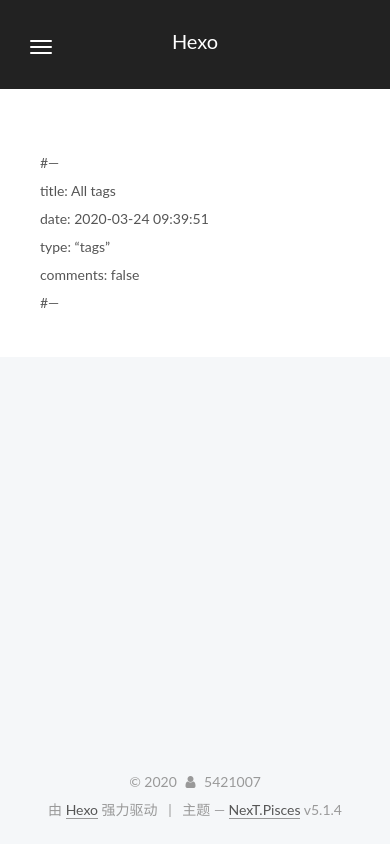
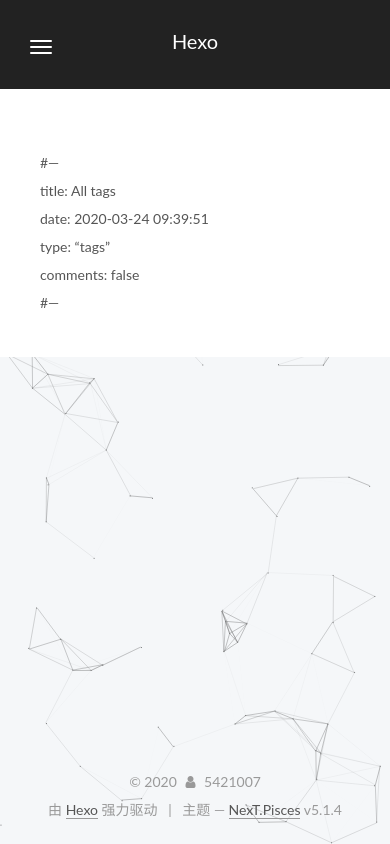
Before and after one commit to 5421007/5421007.github.io, a plain HTML site: page tags/index.html in a window 390 px wide. Drawn offline with Linux system fonts and the light colour scheme.

Commit message:
Site updated: 2020-03-24 14:05:02

```diff
--- a/css/main.css
+++ b/css/main.css
@@ -1943,7 +1943,7 @@ pre .javascript .function {
   width: 4px;
   height: 4px;
   border-radius: 50%;
-  background: #8cfcff;
+  background: #edff6b;
 }
 .links-of-blogroll {
   font-size: 13px;
--- /dev/null
+++ b/js/src/sipder.js
@@ -0,0 +1,86 @@
+/**
+ * Copyright (c) 2016 hustcc
+ * License: MIT
+ * Version: v1.0.1
+ * GitHub: https://github.com/hustcc/canvas-nest.js
+**/
+!
+function() {
+    function n(n, e, t) {
+        return n.getAttribute(e) || t
+    }
+    function e(n) {
+        return document.getElementsByTagName(n)
+    }
+    function t() {
+        var t = e("script"),
+        o = t.length,
+        i = t[o - 1];
+        return {
+            l: o,
+            z: n(i, "zIndex", -1),
+            o: n(i, "opacity", .5),
+            c: n(i, "color", "0,0,0"),
+            n: n(i, "count", 99)
+        }
+    }
+    function o() {
+        a = m.width = window.innerWidth || document.documentElement.clientWidth || document.body.clientWidth,
+        c = m.height = window.innerHeight || document.documentElement.clientHeight || document.body.clientHeight
+    }
+    function i() {
+        r.clearRect(0, 0, a, c);
+        var n, e, t, o, m, l;
+        s.forEach(function(i, x) {
+            for (i.x += i.xa, i.y += i.ya, i.xa *= i.x > a || i.x < 0 ? -1 : 1, i.ya *= i.y > c || i.y < 0 ? -1 : 1, r.fillRect(i.x - .5, i.y - .5, 1, 1), e = x + 1; e < u.length; e++) n = u[e],
+            null !== n.x && null !== n.y && (o = i.x - n.x, m = i.y - n.y, l = o * o + m * m, l < n.max && (n === y && l >= n.max / 2 && (i.x -= .03 * o, i.y -= .03 * m), t = (n.max - l) / n.max, r.beginPath(), r.lineWidth = t / 2, r.strokeStyle = "rgba(" + d.c + "," + (t + .2) + ")", r.moveTo(i.x, i.y), r.lineTo(n.x, n.y), r.stroke()))
+        }),
+        x(i)
+    }
+    var a, c, u, m = document.createElement("canvas"),
+    d = t(),
+    l = "c_n" + d.l,
+    r = m.getContext("2d"),
+    x = window.requestAnimationFrame || window.webkitRequestAnimationFrame || window.mozRequestAnimationFrame || window.oRequestAnimationFrame || window.msRequestAnimationFrame ||
+    function(n) {
+        window.setTimeout(n, 1e3 / 45)
+    },
+    w = Math.random,
+    y = {
+        x: null,
+        y: null,
+        max: 2e4
+    };
+    m.id = l,
+    m.style.cssText = "position:fixed;top:0;left:0;z-index:" + d.z + ";opacity:" + d.o,
+    e("body")[0].appendChild(m),
+    o(),
+    window.onresize = o,
+    window.onmousemove = function(n) {
+        n = n || window.event,
+        y.x = n.clientX,
+        y.y = n.clientY
+    },
+    window.onmouseout = function() {
+        y.x = null,
+        y.y = null
+    };
+    for (var s = [], f = 0; d.n > f; f++) {
+        var h = w() * a,
+        g = w() * c,
+        v = 2 * w() - 1,
+        p = 2 * w() - 1;
+        s.push({
+            x: h,
+            y: g,
+            xa: v,
+            ya: p,
+            max: 6e3
+        })
+    }
+    u = s.concat([y]),
+    setTimeout(function() {
+        i()
+    },
+    100)
+} ();
--- a/tags/index.html
+++ b/tags/index.html
@@ -137,7 +137,7 @@
 <meta name="generator" content="Hexo 4.2.0"></head>
 
 <body itemscope itemtype="http://schema.org/WebPage" lang="zh-Hans">
-
+<script type="text/javascript" src="/js/src/sipder.js"></script>
 
 
 
```
Also changed, not shown: 2020/03/24/hello-world/index.html (+1 -1 lines), archives/2020/03/index.html (+1 -1 lines), archives/2020/index.html (+1 -1 lines), archives/index.html (+1 -1 lines), categories/index.html (+1 -1 lines), index.html (+1 -1 lines).
